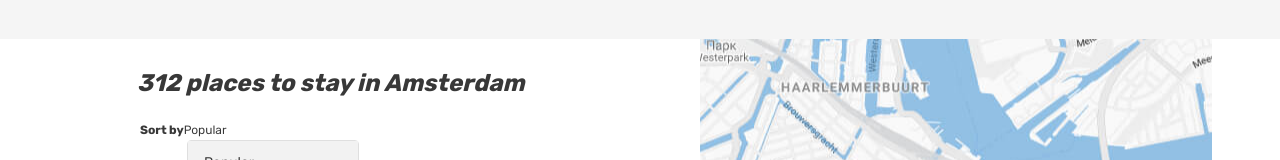
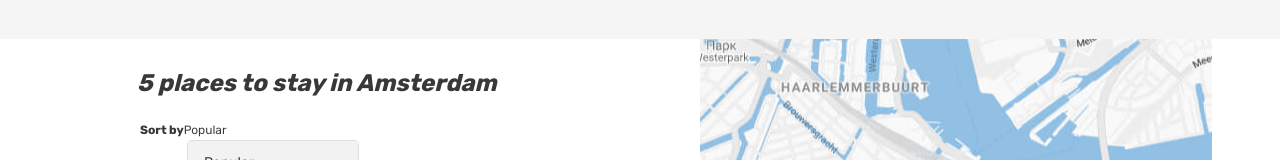
Before and after one commit to hannared/240292-six-cities-7, a React (Create React App) app in the folder project/: page / in a window 1280 px wide. Shown: the part 146-306 px from the top of the page. Built offline with nearby package versions, Linux system fonts and the light colour scheme.

Commit message:
add places count

```diff
--- a/project/src/components/app/app.jsx
+++ b/project/src/components/app/app.jsx
@@ -1,8 +1,14 @@
 import React from 'react';
+import PropTypes from 'prop-types';
 import MainPage from '../pages/main/main-page';
 
-function App() {
-  return <MainPage />;
+function App(props) {
+  const { places } = props;
+
+  return <MainPage places={places} />;
 }
 
+App.propTypes = {
+  places: PropTypes.array.isRequired,
+};
 export default App;
--- a/project/src/components/pages/main/main-page.jsx
+++ b/project/src/components/pages/main/main-page.jsx
@@ -1,8 +1,12 @@
 import React from 'react';
+import PropTypes from 'prop-types';
 import PlaceCard from '../../place-card/place-card';
 
-function MainPage() {
-  const cards = [{}, {}, {}, {}, {}].map((x) => <PlaceCard key={x} />);
+function MainPage(props) {
+  const { places } = props;
+
+  const cards = places.map((x) => <PlaceCard key={x} />);
+  const placesCount = places.length;
 
   return (
     <div className="page page--gray page--main">
@@ -86,7 +90,9 @@ function MainPage() {
           <div className="cities__places-container container">
             <section className="cities__places places">
               <h2 className="visually-hidden">Places</h2>
-              <b className="places__found">312 places to stay in Amsterdam</b>
+              <b className="places__found">
+                {placesCount} places to stay in Amsterdam
+              </b>
               <form className="places__sorting" action="#" method="get">
                 <span className="places__sorting-caption">Sort by</span>
                 <span className="places__sorting-type" tabIndex="0">
@@ -127,4 +133,8 @@ function MainPage() {
   );
 }
 
+MainPage.propTypes = {
+  places: PropTypes.array.isRequired,
+};
+
 export default MainPage;
--- a/project/src/index.js
+++ b/project/src/index.js
@@ -2,8 +2,17 @@ import React from 'react';
 import ReactDOM from 'react-dom';
 import App from './components/app/app';
 
+const places = [
+  { title: 'test1' },
+  { title: 'test2' },
+  { title: 'test3' },
+  { title: 'test4' },
+  { title: 'test5' },
+];
+
 ReactDOM.render(
   <React.StrictMode>
-    <App />
+    <App places={places} />
   </React.StrictMode>,
-  document.getElementById('root'));
+  document.getElementById('root'),
+);
```
